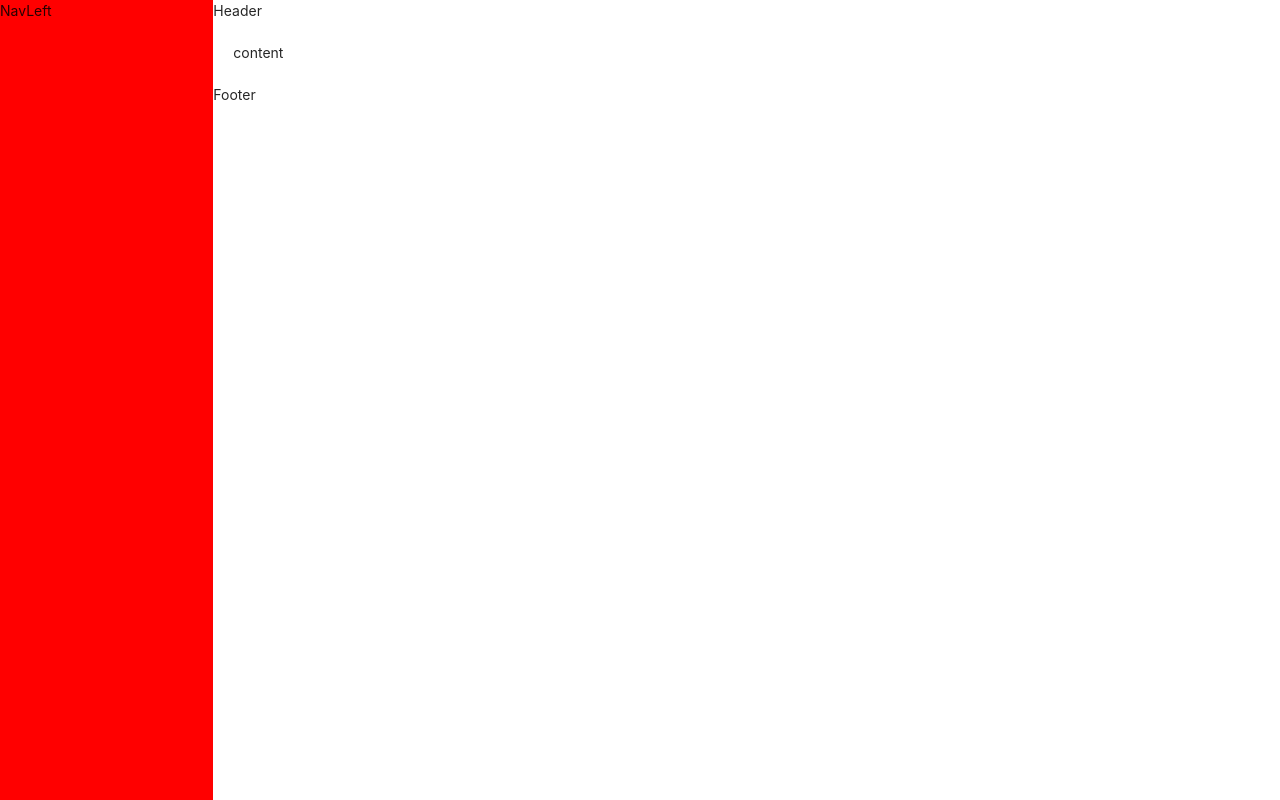
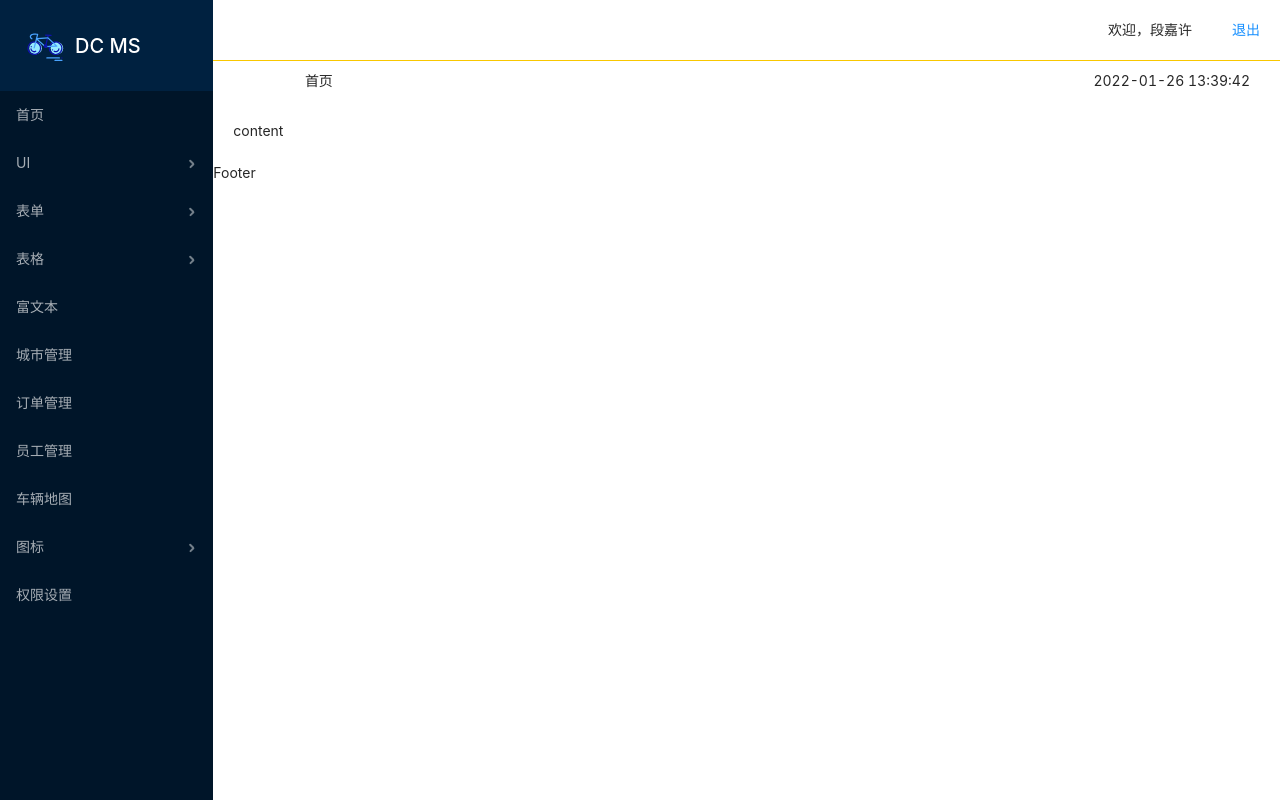
Before and after one commit to lizan1267/danche, a React (Create React App) app: page / in a window 1280 px wide. Built offline with nearby package versions, Linux system fonts and the light colour scheme; no server answers.

Commit message:
feat add 头部组件功能实现3-7_8

```diff
--- a/craco.config.js
+++ b/craco.config.js
@@ -7,7 +7,7 @@ module.exports = {
       options: {
         lessLoaderOptions: {
           lessOptions: {
-            modifyVars: { '@primary-color': '#1DA57A' },
+            modifyVars: { '@primary-color': '#f9c700' },
             javascriptEnabled: true,
           },
         },
--- a/package.json
+++ b/package.json
@@ -9,6 +9,7 @@
     "@testing-library/user-event": "^13.5.0",
     "antd": "^4.18.5",
     "axios": "^0.25.0",
+    "jsonp": "^0.2.1",
     "less-loader": "^10.2.0",
     "react": "^17.0.2",
     "react-dom": "^17.0.2",
--- /dev/null
+++ b/src/axios/index.js
@@ -0,0 +1,16 @@
+import JsonP from 'jsonp';
+export default class Axios{
+    static jsonp(options){
+        new Promise((resolve,reject)=>{
+            JsonP(options.url,{
+                param:'callback'
+            },function (err,response){
+                if(response.status==="success"){
+                    resolve(response);
+                }else{
+                    reject(response.message);
+                }
+            })
+        })
+    }
+}
--- a/src/components/Header/index.jsx
+++ b/src/components/Header/index.jsx
@@ -1,10 +1,58 @@
-import React, { Component } from 'react'
+import { Col, Row } from 'antd';
+import React, { Component } from 'react';
+import './index.less';
+import Util from '../../utils/utils';
+import axios from 'axios'; //引入第三方包的
 
 export default class Header extends Component {
+    // state={}
+    componentWillMount(){
+        //用户信息
+        this.setState({
+            userName:'段嘉许'
+        });
+        //时间
+        setInterval(()=>{
+            let sysTime=Util.formateDate(new Date().getTime());
+            this.setState({
+                sysTime
+            });
+        },1000)
+        //调用天气
+        this.getWeatherAPIDate();
+    }
+
+    //获取天气
+    getWeatherAPIDate(){
+        axios.get("https://devapi.qweather.com/v7/weather/now?location=101090201&key=ab5bcf08250f47ab8a4fd1745cd58f66")
+        .then((res)=>{
+            console.log(res)
+            let data=res.data;
+            data=data.now.text;
+            if(res.data.code==="200"){
+                this.setState({weather:data})
+            }
+        })
+    }
+
     render() {
         return (
-            <div>
-                Header
+            <div className='header'>
+                <Row className='header-top'>
+                    <Col span="24">
+                        <span>欢迎，{this.state.userName}</span>
+                        <a href='#'>退出</a>
+                    </Col>
+                </Row>
+                <Row className='breadcrumb'>
+                    <Col span="4" className='breadcrumb-title'>
+                        首页
+                    </Col>
+                    <Col span="20" className='weather'>
+                        <span className='date'>{this.state.sysTime}</span>
+                        <span className='weather-detail'>{this.state.weather}</span>
+                    </Col>
+                </Row>
             </div>
         )
     }
--- /dev/null
+++ b/src/components/Header/index.less
@@ -0,0 +1,26 @@
+.header{
+    .header-top{
+        height:60px;
+        line-height: 60px;
+        padding:0 20px;
+        text-align: right;
+        a{
+            margin-left:40px;
+        }
+    }
+    .breadcrumb{
+        height:40px;
+        line-height: 40px;
+        padding:0 20px;
+        border-top:1px solid #f9c700;
+        .breadcrumb-title{
+            text-align: center;
+        }
+        .weather{
+            text-align: right;
+            .date{
+                margin-right: 10px;
+            }
+        }
+    }
+}
--- a/src/components/NavLeft/index.jsx
+++ b/src/components/NavLeft/index.jsx
@@ -1,10 +1,37 @@
-import React, { Component } from 'react'
+import React, { Component } from 'react';
+import { Menu } from 'antd';
+import MenuConfig from '../../config/menuConfig';
+import './index.less';
 
+const { SubMenu } = Menu;
 export default class NavLeft extends Component {
+    componentWillMount(){
+        const menuTreeNode=this.renderMenu(MenuConfig);
+        this.setState({menuTreeNode});
+    }
+    //菜单渲染————递归遍历
+    renderMenu=(data)=>{
+        return data.map(item=>{
+            if(item.children){
+                return (
+                    <SubMenu title={item.title} key={item.key}>
+                        {this.renderMenu(item.children)}
+                    </SubMenu>
+                )
+            }
+            return <Menu.Item key={item.key} >{item.title}</Menu.Item>
+        })
+    }
     render() {
         return (
             <div>
-                NavLeft
+                <div className='logo'>
+                    <img src="/assets/logo.svg" alt="" />
+                    <h1>DC MS</h1>
+                </div>
+                <Menu theme="dark">
+                    {this.state.menuTreeNode}
+                </Menu>
             </div>
         )
     }
--- /dev/null
+++ b/src/components/NavLeft/index.less
@@ -0,0 +1,16 @@
+.logo{
+    line-height:90px;
+    padding-left:20px;
+    background-color: #002140;
+    img{
+        height:40px;
+        margin-left:5px; //logo不一样，自己加的margin
+    }
+    h1{
+        color:#fff;
+        font-size:20px;
+        display: inline-block;
+        vertical-align: middle;
+        margin:0 0 0 10px;
+    }
+}
--- /dev/null
+++ b/src/config/menuConfig.js
@@ -0,0 +1,125 @@
+const menuList=[
+    {
+        title:'首页',
+        key:'/admin/home'
+    },
+    {
+        title:'UI',
+        key:'/admin/ui',
+        children:[
+            {
+                title:'按钮',
+                key:'/admin/ui/buttons'
+            },
+            {
+                title:'弹框',
+                key:'/admin/ui/modals'
+            },
+            {
+                title:'Loading',
+                key:'/admin/ui/loading'
+            },
+            {
+                title: '通知提醒',
+                key: '/admin/ui/notification',
+            },
+            {
+                title: '全局Message',
+                key: '/admin/ui/messages',
+            },
+            {
+                title: 'Tab页签',
+                key: '/admin/ui/tabs',
+            },
+            {
+                title: '图片画廊',
+                key: '/admin/ui/gallery',
+            },
+            {
+                title: '轮播图',
+                key: '/admin/ui/carousel',
+            }
+        ]
+    },
+    {
+        title:'表单',
+        key:'/admin/form',
+        children:[
+            {
+                title:'登录',
+                key:'/admin/form/login',
+            },
+            {
+                title:'注册',
+                key:'/admin/form/reg',
+            }
+        ]
+    },
+    {
+        title:'表格',
+        key:'/admin/table',
+        children:[
+            {
+                title:'基础表格',
+                key:'/admin/table/basic'
+            },
+            {
+                title:'高级表格',
+                key:'/admin/table/high',
+            }
+        ]
+    },
+    {
+        title: '富文本',
+        key: '/admin/rich'
+    },
+    {
+        title: '城市管理',
+        key: '/admin/city'
+    },
+    {
+        title: '订单管理',
+        key: '/admin/order',
+        btnList: [
+          {
+            title: '订单详情',
+            key: '/admin/order/detail'
+          },
+          {
+            title: '结束订单',
+            key: '/admin/order/finish'
+          }
+        ]
+    },
+    {
+        title: '员工管理',
+        key: '/admin/user'
+    },
+    {
+        title: '车辆地图',
+        key: '/admin/bikeMap'
+    },
+    {
+        title: '图标',
+        key: '/admin/charts',
+        children: [
+          {
+            title: '柱形图',
+            key: '/admin/charts/bar'
+          },
+          {
+            title: '饼图',
+            key: '/admin/charts/pie'
+          },
+          {
+            title: '折线图',
+            key: '/admin/charts/line'
+          },
+        ]
+    },
+    {
+        title: '权限设置',
+        key: '/admin/permission'
+    },
+]
+export default menuList;
--- a/src/style/common.less
+++ b/src/style/common.less
@@ -1,9 +1,8 @@
 .container{
     .nav-left{
-        width:15%;
-        min-width:180px;
+        background-color: #001529;
+        color:#ffffff;
         height:calc(100vh);
-        background-color: red;
     }
     .main{
         height:calc(100vh);
--- /dev/null
+++ b/src/utils/utils.js
@@ -0,0 +1,9 @@
+export default{
+    formateDate(time){
+        if(!time) return '';
+        let date=new Date(time);
+        return date.getFullYear()+"-"+date.getMonth()+1+"-"
+        +date.getDate()+" "+date.getHours()+":"+date.getMinutes()+":"
+        +(date.getSeconds()<10?"0"+date.getSeconds():date.getSeconds());
+    }
+}
```
Also changed, not shown: public/assets/logo.svg (added), src/components/Header/index.css (deleted), src/components/NavLeft/index.css (deleted).
